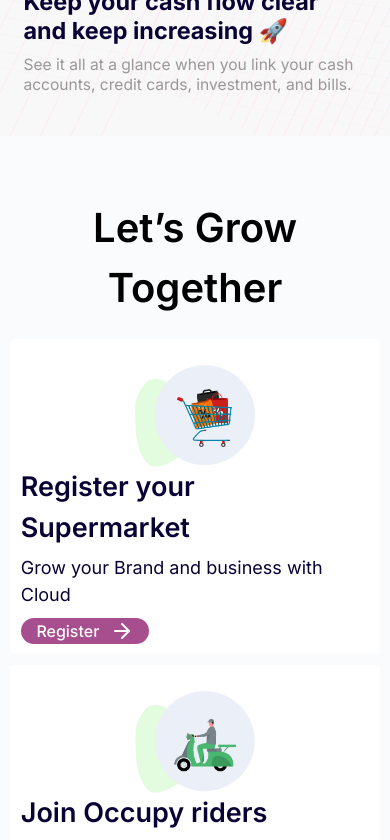
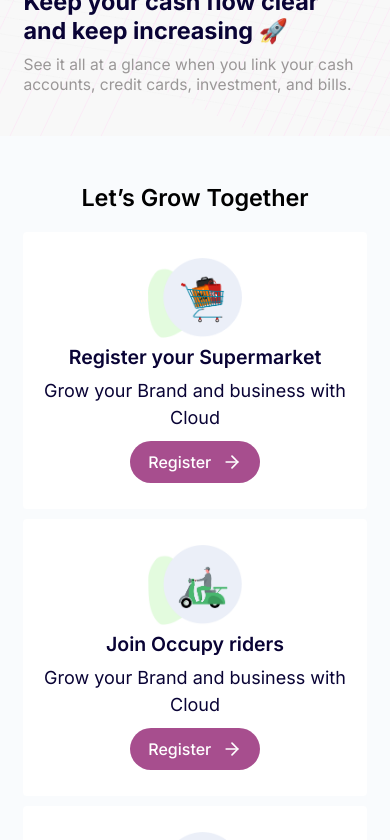
Before and after one commit to Ocuppy/occupyWeb, a Next.js app: page / in a window 390 px wide. Shown: the part 1320-2160 px from the top of the page. Built offline with nearby package versions, Linux system fonts and the light colour scheme.

Commit message:
update responsiveness

```diff
--- a/src/components/views/website/LetsGrowTogether.tsx
+++ b/src/components/views/website/LetsGrowTogether.tsx
@@ -32,35 +32,36 @@ const LetsGrowTogether = () => {
     },
   ];
   return (
-    <Container className="bg-[#F9FBFD]">
-      <div className="py-12">
-        <p className="text-center font-semibold text-[40px] mb-8">
+    <Container className="bg-[#F9FBFD] px-5">
+      <div className="py-7">
+        {/* <p className="text-center font-semibold text-[40px] mb-8"> */}
+        <p className="mb-8 text-center text-4xl font-semibold">
           Let’s Grow Together
         </p>
-        <div className="grid md:grid-cols-3 justify-center gap-4 ">
+        <div className="grid justify-center gap-4 md:grid-cols-3">
           {DataList.map((data, index) => (
             <div
               key={index}
-              className="p-4 pt-10 pb-4 flex-[0_0_100%] md:flex-[0_0_calc(50%-32px)] flex flex-col gap-2 rounded-md bg-white"
+              className="flex flex-[0_0_100%] flex-col gap-2 rounded-md bg-white p-4 py-10 md:flex-[0_0_calc(50%-32px)]"
             >
-              <div className="w-full flex flex-col justify-between  h-full">
-                <div className="mb-4">
-                  <div className="mx-auto w-[120px]">
+              <div className="flex h-full w-full flex-col justify-between">
+                <div className="mb-4 space-y-3 text-center">
+                  <div className="mx-auto w-36">
                     <Image alt="icon" src={data.image} />
                   </div>
-                  <p className="text-[27px] text-[#090335] font-[600]">
+                  <p className="text-3xl font-semibold text-[#090335] lg:text-2xl">
                     {data.title}
                   </p>
-                  <p className="text-[18px] mt-2 text-[#090335]">
+                  <p className="mt-2 text-[18px] text-[#090335]">
                     {data.description}
                   </p>
                 </div>
                 <Button
                   onClick={data.onclick}
-                  className="bg-occupy-primary px-6 text-white rounded-full w-fit gap-4"
+                  className="mx-auto w-fit gap-4 rounded-full bg-occupy-primary px-7 py-8 text-white lg:py-7"
                 >
                   <span>{data.btnText}</span>
-                  <ArrowRight />
+                  <ArrowRight size={20} />
                 </Button>
               </div>
             </div>
```
